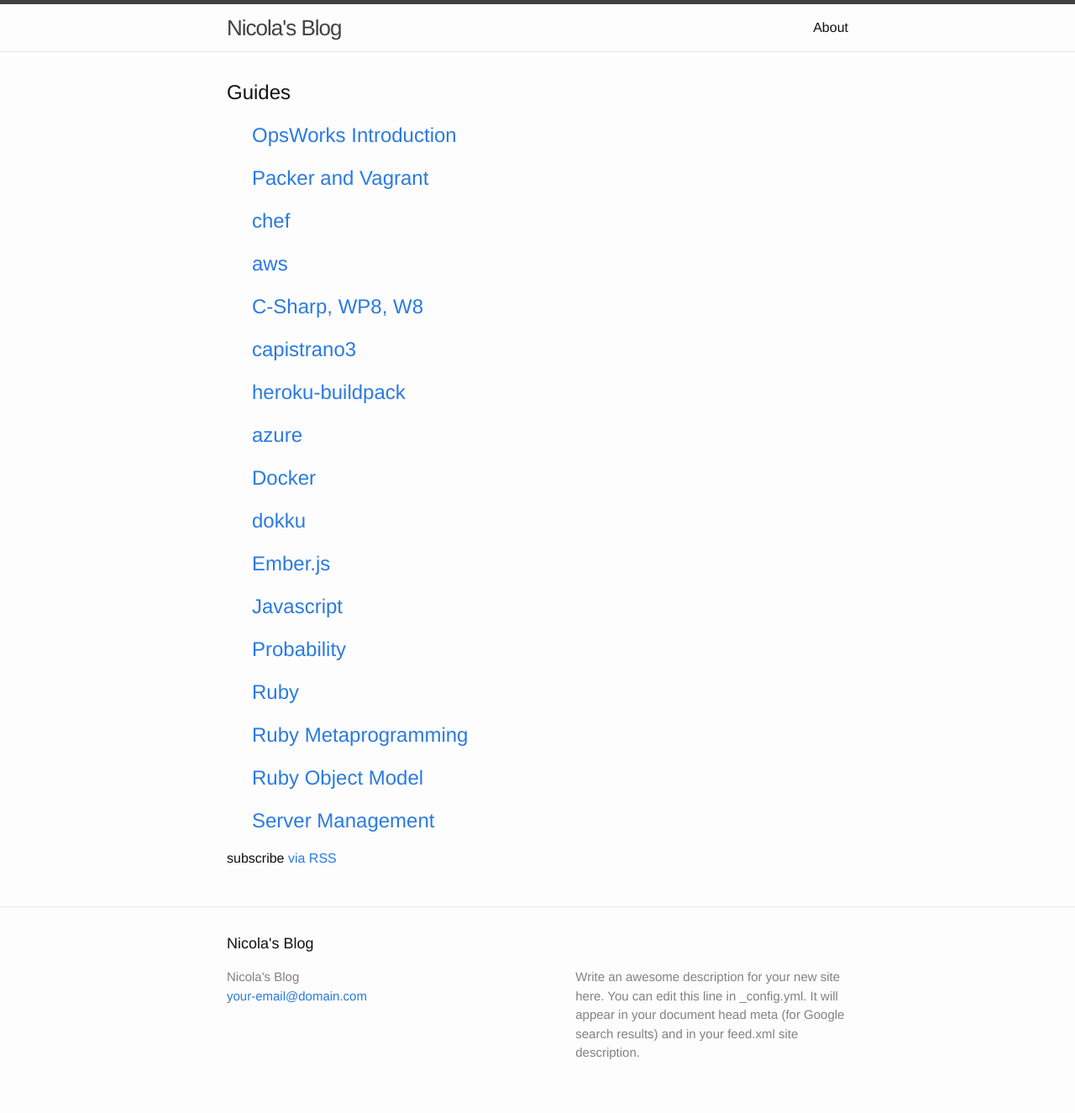
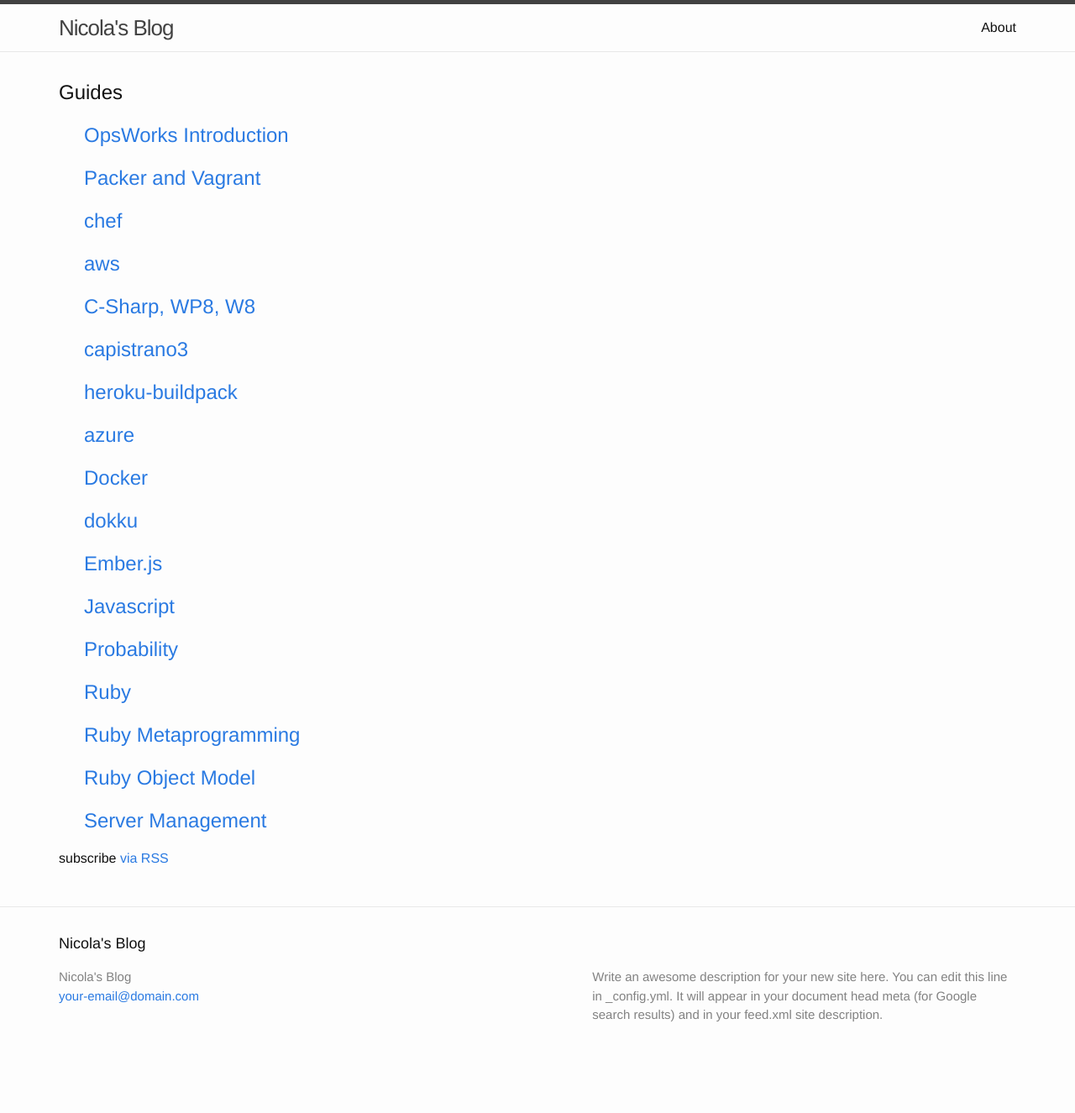
Before and after one commit to breezeight/nicola_blog, a Jekyll site: the page built from index.html, in a window 1280 px wide. Shown: the whole page at 84% size. Built offline with Jekyll 4.4.1, drawn with Linux system fonts in a browser that asks for light colours; after the commit the page ends 1280 px from its top, so only the background shows below that.

Commit message:
max with to 1200px

```diff
--- a/_sass/_base.scss
+++ b/_sass/_base.scss
@@ -153,8 +153,8 @@
  * Wrapper
  */
 .wrapper {
-    max-width: -webkit-calc(800px - (#{$spacing-unit} * 2));
-    max-width:         calc(800px - (#{$spacing-unit} * 2));
+    max-width: -webkit-calc(1200px - (#{$spacing-unit} * 2));
+    max-width:         calc(1200px - (#{$spacing-unit} * 2));
     margin-right: auto;
     margin-left: auto;
     padding-right: $spacing-unit;
@@ -162,8 +162,8 @@
     @extend %clearfix;
 
     @include media-query($on-laptop) {
-        max-width: -webkit-calc(800px - (#{$spacing-unit}));
-        max-width:         calc(800px - (#{$spacing-unit}));
+        max-width: -webkit-calc(1200px - (#{$spacing-unit}));
+        max-width:         calc(120px - (#{$spacing-unit}));
         padding-right: $spacing-unit / 2;
         padding-left: $spacing-unit / 2;
     }
```
